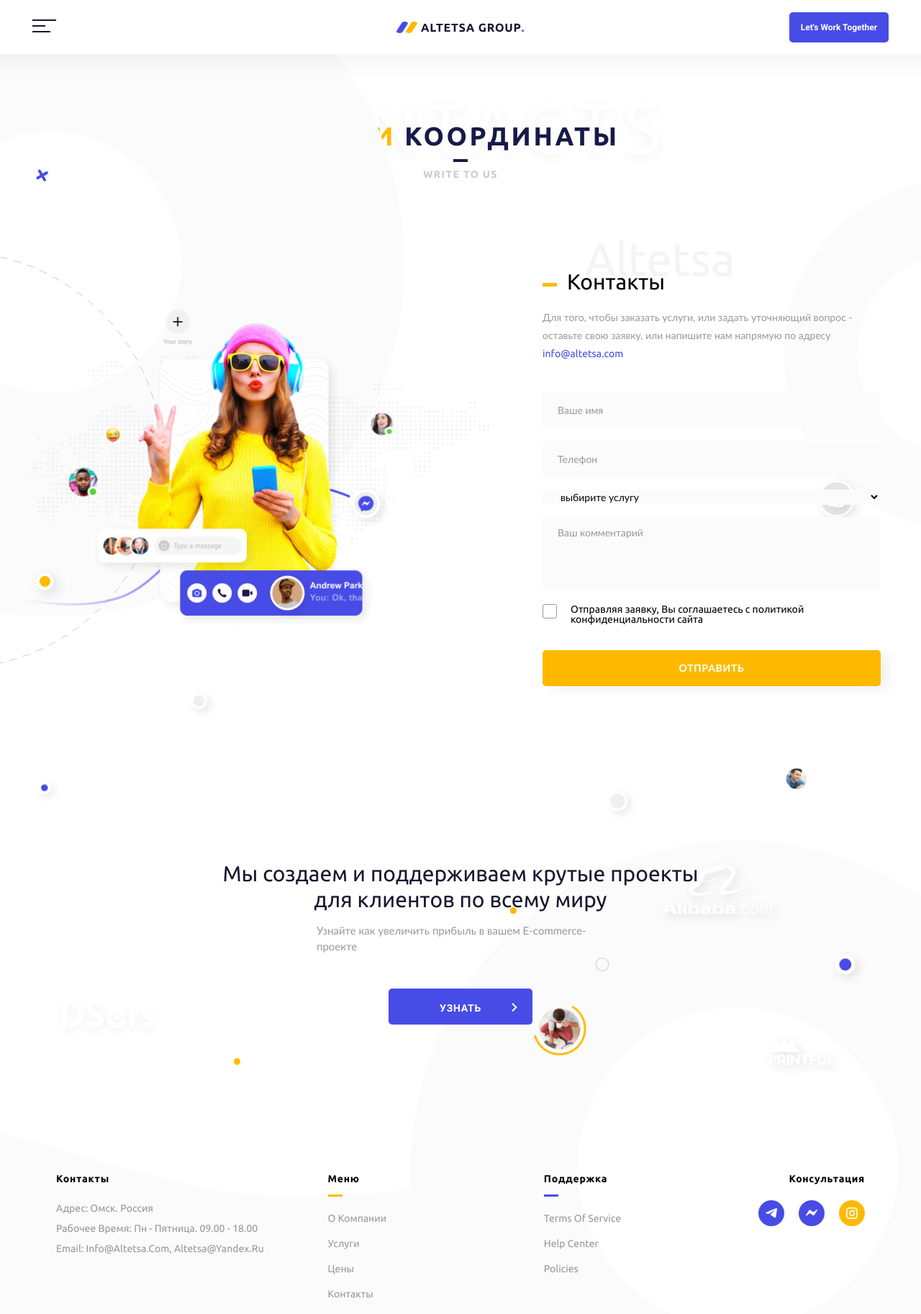
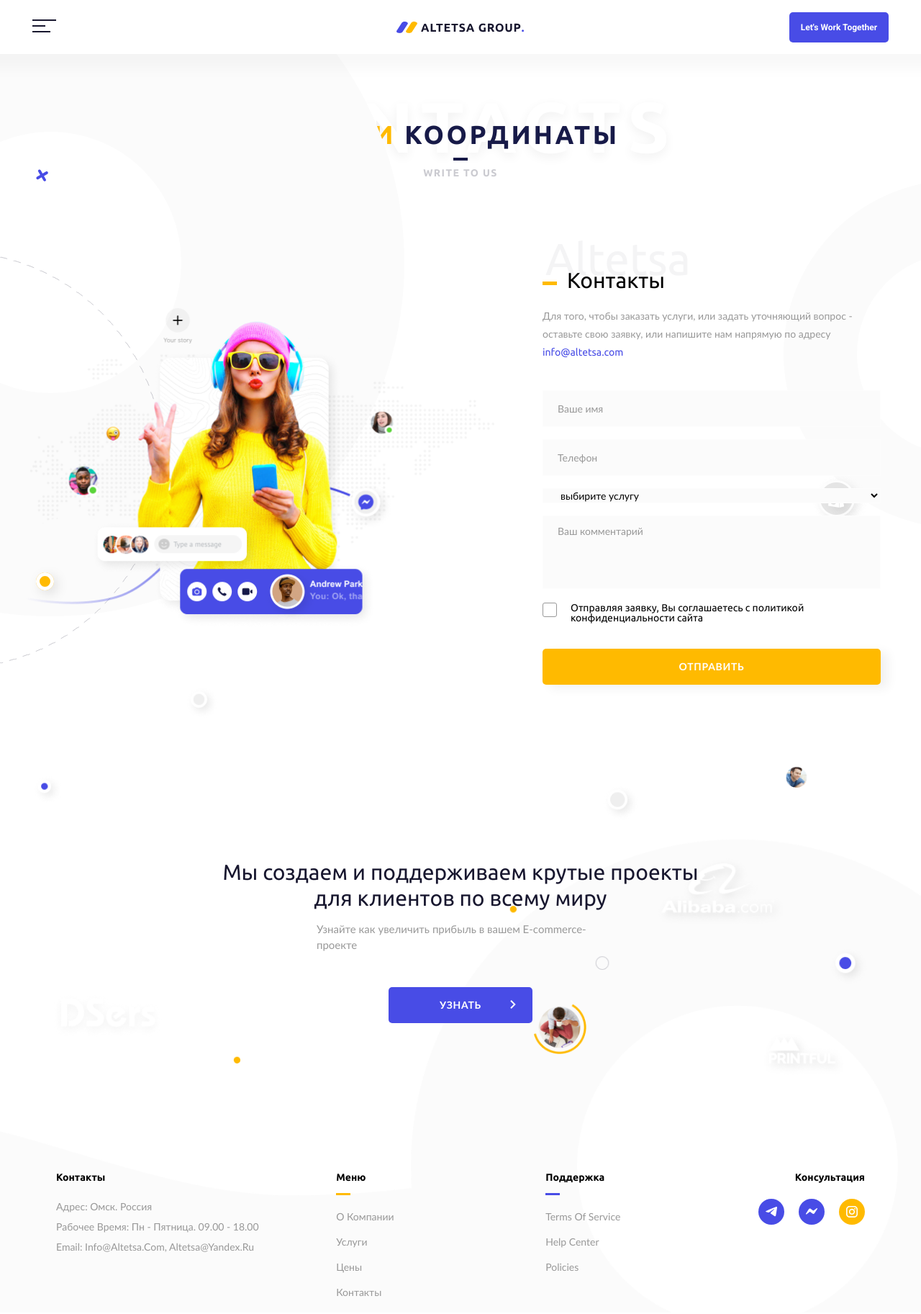
Before and after one commit to YurySm/alt2, a PHP site: template src/template/contacts.html in a window 1280 px wide. Shown: the whole page at 72% size. After the commit the page ends 1800 px from the top, so only its background shows below. Run offline with PHP 8.4, Linux system fonts and the light colour scheme; the template is opened without the code that fills it, so the values that code supplies are empty; style sheets or scripts are compiled from the project's sources.

```diff
--- a/src/sass/blocks/_footer.scss
+++ b/src/sass/blocks/_footer.scss
@@ -25,9 +25,10 @@
         height: 50px;
         margin: 0 auto;
         margin-top: 47px;
+        font-family: 'Calibri';
         font-weight: bold;
         font-size: 14px;
-        line-height: 50px;
+        line-height: 45px;
         text-align: center;
         letter-spacing: 0.05em;
         text-transform: uppercase;
@@ -39,8 +40,8 @@
         }
         span {
            position: absolute;
-           top: 0;
-           right: 19px;
+           top: 1px;
+           right: 21px;
         }
 
     }
@@ -57,16 +58,16 @@
         line-height: 100%;
         text-transform: capitalize;
         &:nth-child(2) {
-            margin-left: -102px;
+            margin-left: -84px;
         }
         &:nth-child(3) {
-            padding-left: 28px;
+            padding-left: 19px;
         }
 
         &_title {
             font-weight: bold;
             // align-items: center;
-            letter-spacing: 0.05em;
+            // letter-spacing: 0.05em;
             &.last {
                 text-align: right;
             }
@@ -74,6 +75,7 @@
         &_text {
             margin-top: 27px;
             color: #989898;
+            font-family: 'Calibri';
         }
         &_divider {
             margin-top: 15px;
@@ -89,7 +91,9 @@
             margin-top: 23px;
             & > li {
                 margin-bottom: 21px;
+                font-family: 'Calibri';
                 & > a {
+                    font-family: 'Calibri';
                     color: #989898;
                 }
             }
@@ -118,7 +122,7 @@
         height: 73px;
         margin: 0 auto;
         margin-top: 17px;
-        padding: 0 29px;
+        padding: 0 20px;
         border-top: 1px solid rgba(151, 151, 162, .1);;
         font-family: 'Calibri';
         font-style: normal;
@@ -132,5 +136,8 @@
         display: flex;
         justify-content: space-between;
         align-items: center;
+        & > p {
+            font-family: 'Calibri';
+        }
     }
 }
--- a/src/sass/blocks/template/_contacts.scss
+++ b/src/sass/blocks/template/_contacts.scss
@@ -27,10 +27,10 @@
         max-width: 470px;
         &-title {
             position: absolute;
-            top: -36px;
-            left: 59px;
+            top: -33px;
+            left: 4px;
             font-weight: 300;
-            font-size: 64px;
+            font-size: 62px;
             line-height: 130%;
             color: #9797A2;
             text-transform: capitalize;
--- a/src/sass/blocks/template/_services.scss
+++ b/src/sass/blocks/template/_services.scss
@@ -118,6 +118,9 @@
         max-width: 664px;
         // margin-right: 25px;
         padding-left: 78px;
+        & > .contacts__form-wrapp-title {
+            left: 83px;
+        }
 
     }
     &__img {
--- a/src/sass/style.scss
+++ b/src/sass/style.scss
@@ -79,7 +79,7 @@ body {
     margin: 0 auto;
     position: relative;
     width: 600px;
-    padding-top: 41px;
+    padding-top: 39px;
 }
 
 .title {
@@ -104,9 +104,10 @@ body {
         transform: translateX(-50%);
         letter-spacing: 0.1em;
         text-transform: uppercase;
-        text-shadow: 0px 5px 15px rgba(0, 0, 0, 0.05);
+        font-weight: bold;
+        text-shadow: 0px 5px 15px rgba(0, 0, 0, 0.06);
         color: #FFFFFF;
-        font-size: 100px;
+        font-size: 99px;
         line-height: 100px;
         z-index: 0;
         text-align: center;
```
Also changed, not shown: dist/css/style.min.css, dist/img/services/marketing-img.png, src/img/services/marketing-img.png.
